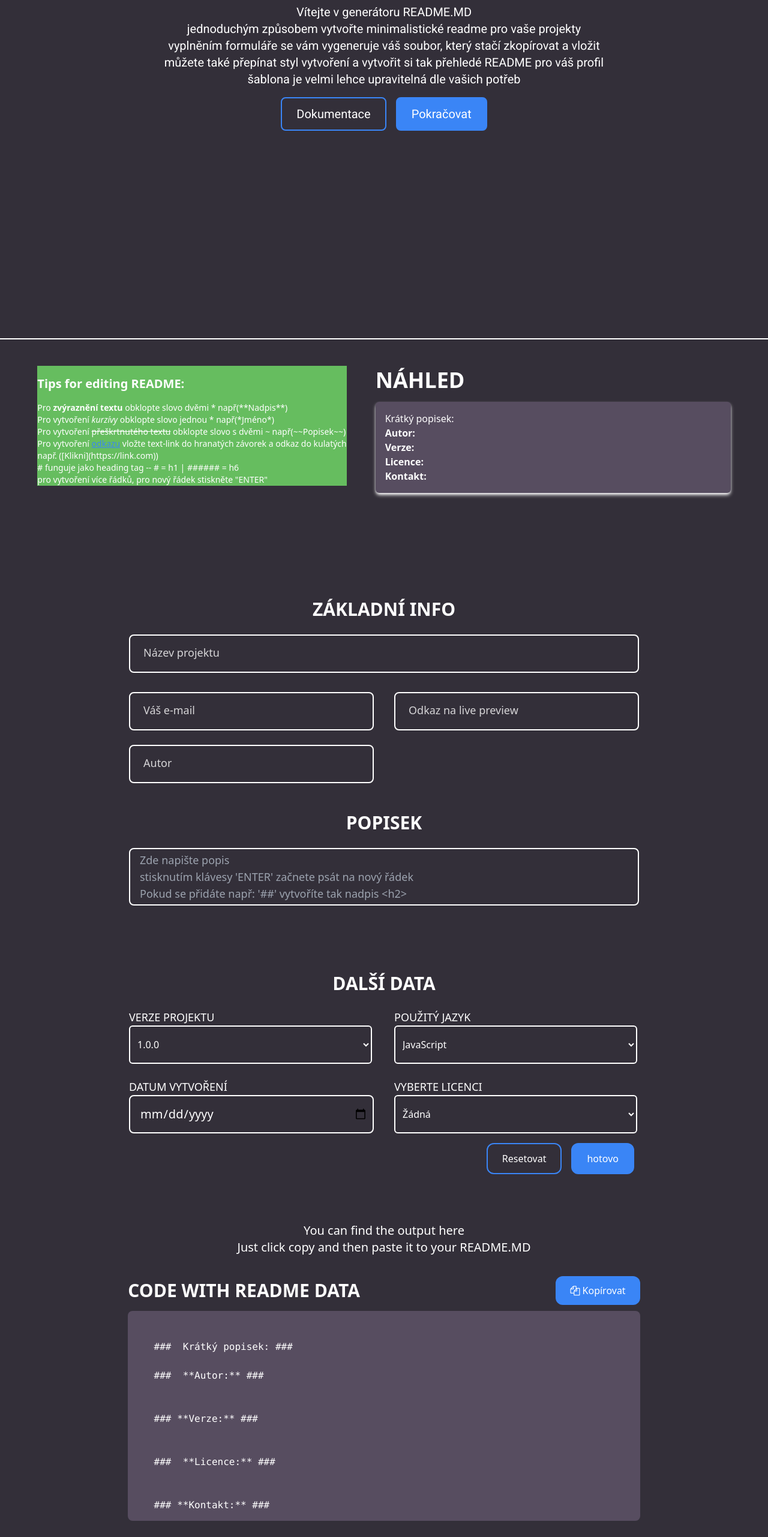
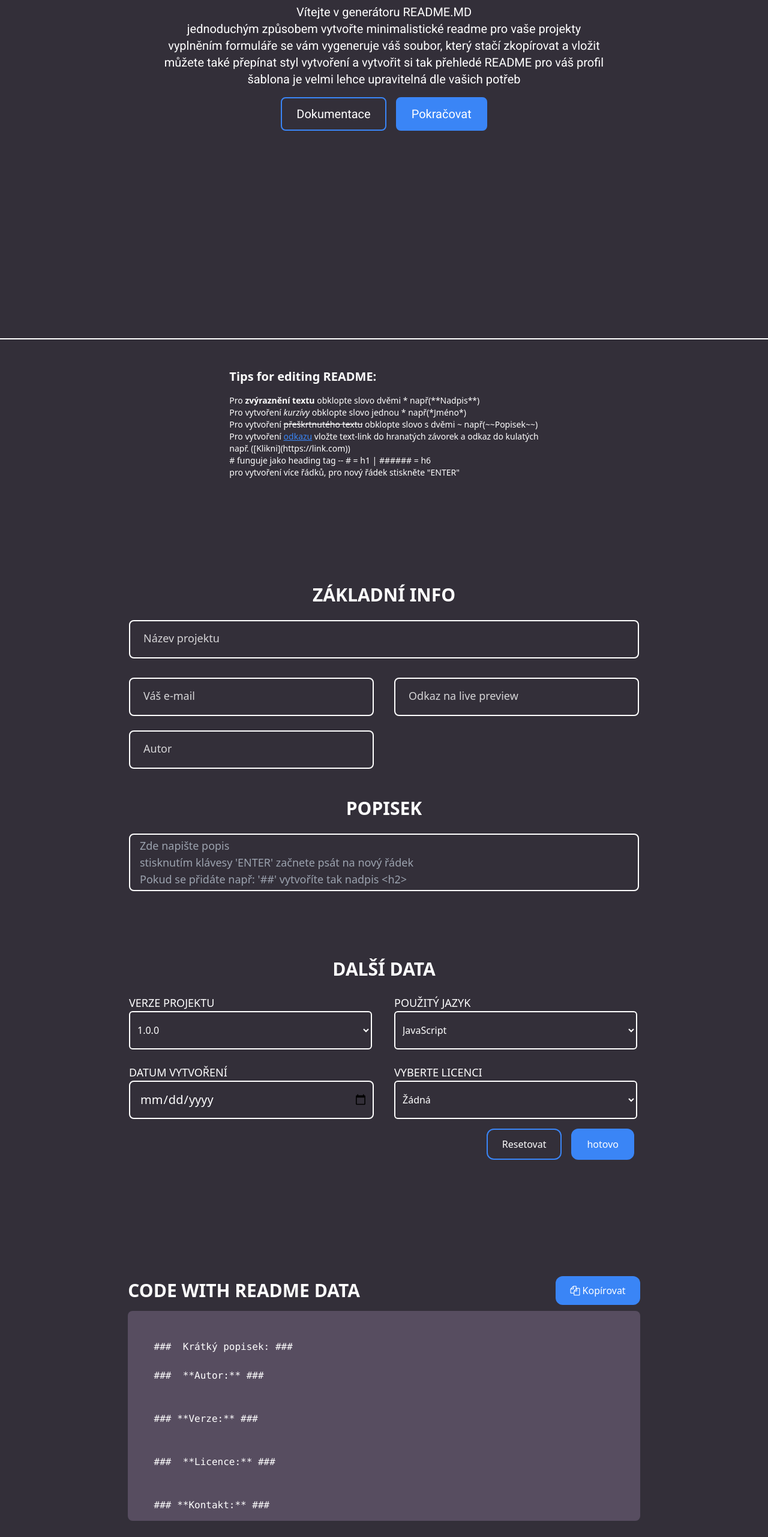
Before and after one commit to OndrejLosensky/generate-readme, a React (Create React App) app: page / in a window 1280 px wide. Shown: the part 234-2797 px from the top of the page at 60% size. Built offline with nearby package versions, Linux system fonts and the light colour scheme; the HTML template or start-up script is replaced by a standard one.

Commit message:
animace textu u výstupu

```diff
--- a/src/components/createReadme/CreateReadme.js
+++ b/src/components/createReadme/CreateReadme.js
@@ -1,6 +1,8 @@
 import React, { useState, useRef } from 'react';
 import Title from "../../layouts/Title"
+// eslint-disable-next-line
 import ReactMarkdown from 'react-markdown';
+// eslint-disable-next-line
 import gfm from 'remark-gfm';
 import 'font-awesome/css/font-awesome.min.css';
 import SmallTitle from '../../layouts/SmallTitle';
@@ -13,7 +15,7 @@ import { useEffect } from 'react';
 function CreateReadme() {
   // ------------------- Animace -------------------
   useEffect(() => {
-    AOS.init({duration: "1000" });
+    AOS.init({duration: "1600" });
   },[])
   // -----------------------------------------------
   const [title, setTitle] = useState('');
@@ -51,6 +53,7 @@ function CreateReadme() {
     }, 5000); // resetuje po 5 vteřinách
   };
 
+  // eslint-disable-next-line
   const centerAlignCSS = {
     textAlign: 'center',
   };
@@ -187,7 +190,7 @@ ${newShortDescription}
       <div>
         {/* Náhled + tips for creating README*/}
         <div className='w-[100%] h-[100%] flex flex-row justify-center items-center pt-8 pb-24'>
-              <div className='bg-copiedColor'>
+              <div>
                 <h2 id="firstSection" className= 'text-xl font-semibold text-whiteText text-left pt-4'>
                   Tips for editing README:
                 </h2>
@@ -201,7 +204,7 @@ ${newShortDescription}
                   pro vytvoření více řádků, pro nový řádek stiskněte "ENTER"
                 </p>
               </div>
-
+              {/*
               <div className='w-1/2 pl-12'>
                 <p className='pt-4 font-semibold text-whiteText text-left uppercase text-4xl '>
                   náhled
@@ -213,14 +216,13 @@ ${newShortDescription}
                       <ReactMarkdown remarkPlugins={[gfm]}>
                         {generatedReadme}
                       </ReactMarkdown>
-                      {/* Center-align the last line */}
                       <div style={centerAlignCSS}>
-                        {/*<p>název souboru: Readme.md |  datum vytvoření: {date}</p>*/}
                       </div>
                     </div>
                   )}
                 </div>
               </div>
+              */}
         </div>
 
       </div>
@@ -407,7 +409,7 @@ ${newShortDescription}
 
             </form>
             <div id='outputSect' className='text-whiteText text-xl text-center font-light laptop:pt-16 bigScreen:pt-36'>
-                    <p>
+                    <p data-aos="fade-right">
                       You can find the output here <br/>
                       Just click copy and then paste it to your README.MD
                     </p>
@@ -416,7 +418,7 @@ ${newShortDescription}
 
         </div>
         {/* Sekce pro zobrazení výstupu*/}
-        <div className='w-full laptop:pt-6 bigScreen:pt-24 h-[90%] mb-12 flex justify-center items-center'>
+        <div className='w-full laptop:pt-12 bigScreen:pt-24 h-[90%] mb-12 flex justify-center items-center'>
           <div className='w-2/3'>
             <div className='flex flex-row justify-between'>
               <h2 className='uppercase text-3xl font-semibold text-whiteText text-left py-4 flex-grow-1'> code with readme data </h2>
```
